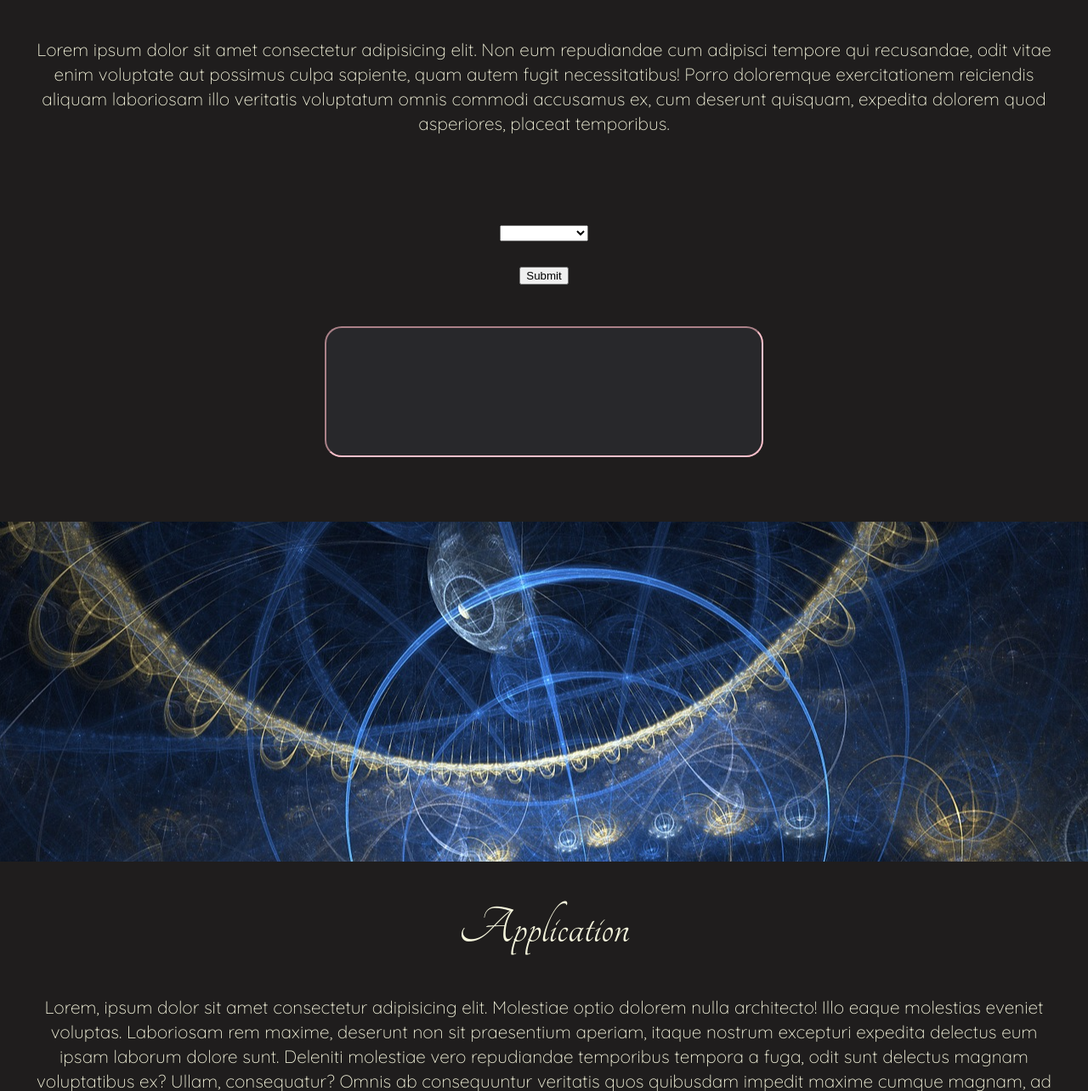
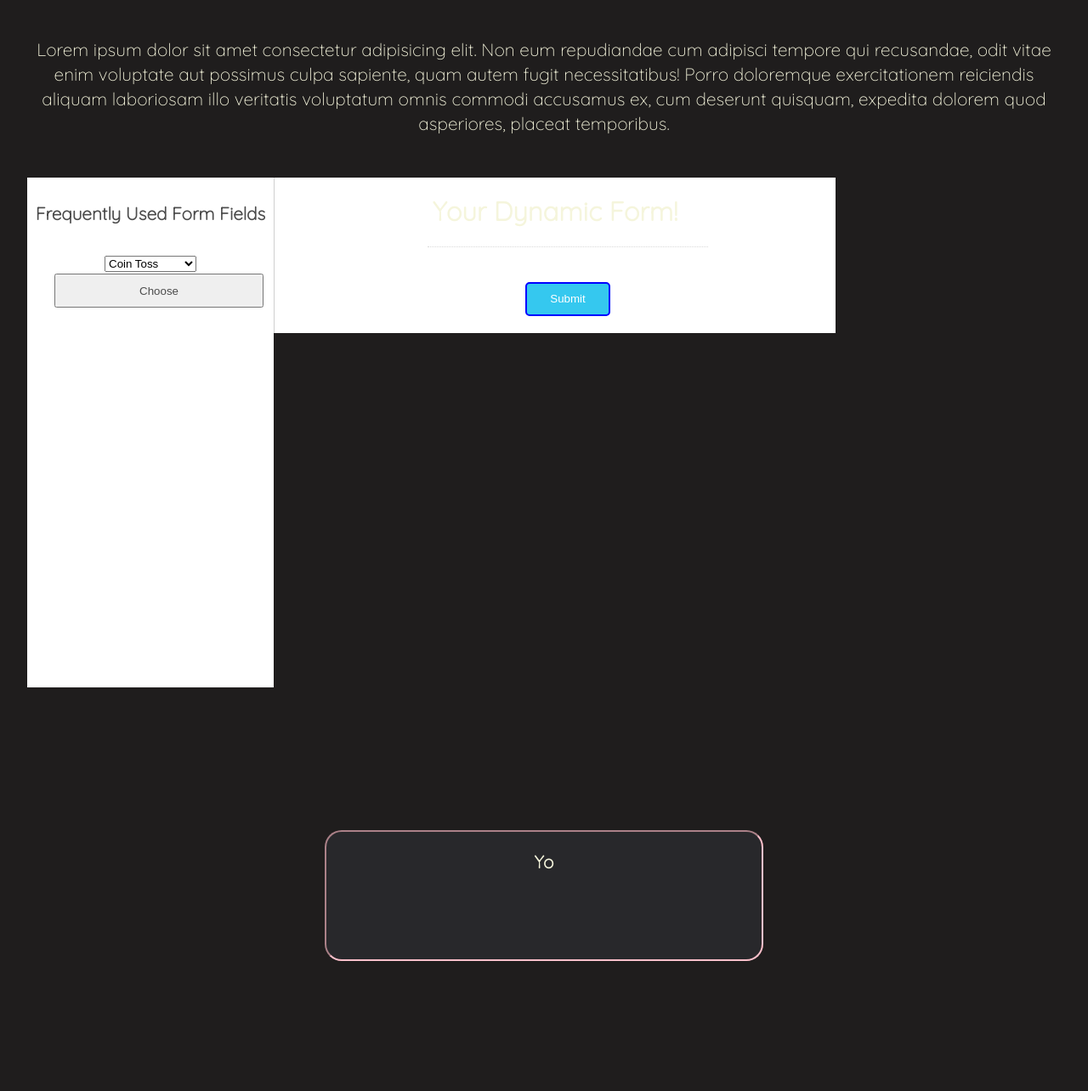
Before and after one commit to Chasmiccoder/Truly-Random, a Flask app: page / in a window 1280 px wide. Shown: the part 1834-3118 px from the top of the page at 85% size. Run offline with Flask 2, Linux system fonts and the light colour scheme; data comes from the database, SQL or seed files in the repository; both versions use the stored data as it was after the commit; some libraries are stand-ins or nearby versions.

Commit message:
Back to the drawing Board

```diff
--- a/Truly-Random/app.py
+++ b/Truly-Random/app.py
@@ -42,10 +42,8 @@ for operation in Operations:
 
 db.session.commit()
 
-
 def choice_query():
     return Choice.query
-
 
 class ChoiceForm(FlaskForm):
     opts = QuerySelectField(query_factory=choice_query, allow_blank=True, get_label='name')
@@ -63,6 +61,21 @@ def index():
 
     operation = str(form.opts.data)
 
+    """
+    if operation == 'Coin Toss':
+        num = quantum_rng.random_coin_toss()
+        numbers += num
+
+        return render_template('index.html', form=form, numbers=numbers)
+
+    elif operation == 'Integer':
+        form2 = ChoiceForm()
+
+        None
+
+
+
+    """
     if operation == 'Coin Toss':
         num = quantum_rng.random_coin_toss()
         chosen = True
@@ -102,5 +115,6 @@ def index():
     return render_template('index.html', form=form, numbers=numbers)
 
 
+
 if __name__ == '__main__':
     app.run(debug=True)
--- a/Truly-Random/static/css/main.css
+++ b/Truly-Random/static/css/main.css
@@ -421,3 +421,61 @@ body::-webkit-scrollbar-thumb {
     background-repeat: no-repeat;
 
 }
+
+
+/* Dynamic Form Stuff */
+
+    form{
+    width:330px;
+    border-top:1px dotted #D9D9D9;
+    margin:10px 180px
+    }
+    button{
+    width:246px;
+    height:40px;
+    color:#4C4C4C;
+    margin-bottom:20px;
+    margin-left:20px
+    }
+    input{
+    width:280px;
+    height:40px;
+    padding:5px;
+    margin:20px 0 10px;
+    border-radius:5px;
+    border:4px solid #acbfa5
+    }
+    input[type = submit]{
+    width:100px;
+    background-color:#35c8ef;
+    border-radius:5px;
+    border:2px solid blue;
+    color:#fff
+    }
+    textarea{
+    width:280px;
+    height:70px;
+    padding:5px;
+    margin:20px 0 10px;
+    border-radius:5px;
+    border:4px solid #acbfa5
+    }
+
+    .two{
+    background-color:#fff;
+    width:290px;
+    float:left;
+    height:600px
+    }
+
+    .two h4{
+    color:#4C4C4C;
+    text-align:center
+    }
+    .three{
+    text-align:center;
+    width:660px;
+    border-left:1px solid #D0D0D0;
+    float:left;
+    background-color:#fff
+    }
--- /dev/null
+++ b/Truly-Random/static/javascript/form.js
@@ -0,0 +1,28 @@
+function getOperation() {
+    var e = document.getElementById("operation_select").value;
+    var number = 0; // Random Number Generated
+
+    if ( e == "coin_toss" ) {
+        number =
+    }
+
+    else if ( e == "integer" ) {
+
+    }
+
+    else if ( e == "float" ) {
+
+    }
+
+    else if ( e == "n_digit_int" ) {
+
+    }
+
+    else if ( e == "fraction" ) {
+
+    }
+
+    else if ( e == "n_digit_binary" ) {
+
+    }
+}
--- a/Truly-Random/templates/base.html
+++ b/Truly-Random/templates/base.html
@@ -114,8 +114,6 @@
 
             <p>Lorem, ipsum dolor sit amet consectetur adipisicing elit. Unde reiciendis impedit facilis doloremque odio ratione cum voluptates laudantium mollitia? Cupiditate dolorum odit illo voluptates, fugit in consequuntur voluptas quae tempora ipsum? Doloremque saepe dolorum aliquid rem voluptatem. Ex quaerat quod necessitatibus est quis? Debitis, consequuntur? Ad, fuga recusandae. Quia inventore, vel reprehenderit et in suscipit maxime veniam libero nihil autem, sapiente ad adipisci labore aliquam error similique ea eius alias fugiat enim fugit odio commodi quaerat laudantium. Harum aliquid officia fugiat laudantium commodi laboriosam? A cumque voluptas voluptatem veritatis? Ab optio amet consequuntur veniam dolorum necessitatibus ipsum dolorem molestiae reprehenderit!</p>
 
-
-
         </div>
     </section>
 
@@ -152,7 +150,7 @@
     </section>
 
 
-      <!-- Print QUantum Circuit option-->
+      <!-- -->
 
       <br>
       <br>
@@ -164,33 +162,14 @@
       <br>
       <br>
 
-
-
-      <!-- option to generate .csv file with random numbers -->
-
-
-
-
-      <!--
-          NOTE!  Now create a statistics.html page to compare the quantum random numbers with the numbers
-          generated using the normal random library in python
-          Make comparison with python's random library, and this Quantum RNG
-          Then, compare it to random.SystemRandom() as well, which uses OS data to generate random numbers
-          If Truly Random beats SystemRandom, we will win!
-
-          Use Chi Squared Test to test for authenticity of our app
-
-          See if we can make an API out of this (for others to use)
-          https://towardsdatascience.com/develop-and-deploy-a-scalable-restful-api-using-nodejs-mongo-232ad79e0f6c
-
-      -->
-
-
       <!-- Scroll Animation for Navbar -->
       <script src="{{url_for('static', filename='javascript/scroll_animation.js')}}"></script>
 
+
       <!-- RNG Usage -->
-      <script src="{{url_for('static', filename='javascript/rng.js')}}"></script>
+      <!-- <script src="{{url_for('static', filename='javascript/rng.js')}}"></script> -->
 
+      <!-- Dynamic Form -->
+      <script src="{{url_for('static', filename='javascript/form.js')}}"></script>
   </body>
   </html>
--- a/Truly-Random/templates/index.html
+++ b/Truly-Random/templates/index.html
@@ -5,6 +5,81 @@
 
 {% block body %}
 
+    <section>
+        <div id="usage" class="content">
+            <div id="tp_usage"></div>
+            <p class="content_heading">Usage</p>
+
+            <p>Lorem ipsum dolor sit amet consectetur adipisicing elit. Non eum repudiandae cum adipisci tempore qui recusandae, odit vitae enim voluptate aut possimus culpa sapiente, quam autem fugit necessitatibus! Porro doloremque exercitationem reiciendis aliquam laboriosam illo veritatis voluptatum omnis commodi accusamus ex, cum deserunt quisquam, expedita dolorem quod asperiores, placeat temporibus.</p>
+
+            <br>
+
+            <!-- Choose Operation -->
+            <div class="two">
+                <h4>Frequently Used Form Fields</h4>
+                <select name="operation" id="operation_select">
+                    <option value="coin_toss">Coin Toss</option>
+                    <option value="integer">Integer</option>
+                    <option value="float">Float</option>
+                    <option value="n_digit_int">N Digit Integer</option>
+                    <option value="fraction">Fraction</option>
+                    <option value="n_digit_binary">N Digit Binary</option>
+                </select>
+                <button onclick="getOperation()">Choose</button>
+
+
+            </div>
+
+            <!-- Final Form to gather data about type of Random number, range, etc. -->
+            <div class="three">
+                <h2>Your Dynamic Form!</h2>
+                <form action="#" id="mainform" method="get" name="mainform">
+                <span id="myForm"></span>
+                <p></p><input type="submit" value="Submit">
+                </form>
+            </div>
+
+        </div>
+
+
+        <br>
+        <br>
+        <br>
+        <br>
+        <br>
+        <br>
+        <br>
+        <br>
+        <br>
+        <br>
+        <br>
+        <br>
+        <br>
+        <br>
+        <br>
+        <br>
+        <br>
+        <br>
+        <br>
+        <br>
+        <br>
+        <br>
+        <br>
+        <br>
+        <br>
+
+        <div class="content" id="usage_output">
+            <p>Yo</p>
+        </div>
+
+
+        <br>
+        <br>
+        <br>
+
+    </section>
+
+    <!--
     <section>
 
         <div id="usage" class="content">
@@ -38,7 +113,7 @@
         </div>
 
         <div id="usage_output" class="content">
-            <!-- <p>RNG:</p>  -->
+
 
             {% for num in numbers %}
                 <p>{{ num }}</p>
@@ -47,5 +122,7 @@
         </div>
 
     </section>
+    -->
+    <!-- <p>RNG:</p>  -->
 
 {% endblock %}
```
Also changed, not shown: Truly-Random/static/javascript/formTEMP.js (added, +124 -0 lines), Truly-Random/static/javascript/rng.js (+0 -13 lines), Truly-Random/static/javascript/temp.css (added, +78 -0 lines), Truly-Random/static/javascript/temp.html (added, +55 -0 lines), README.md, Truly-Random/test.db.
